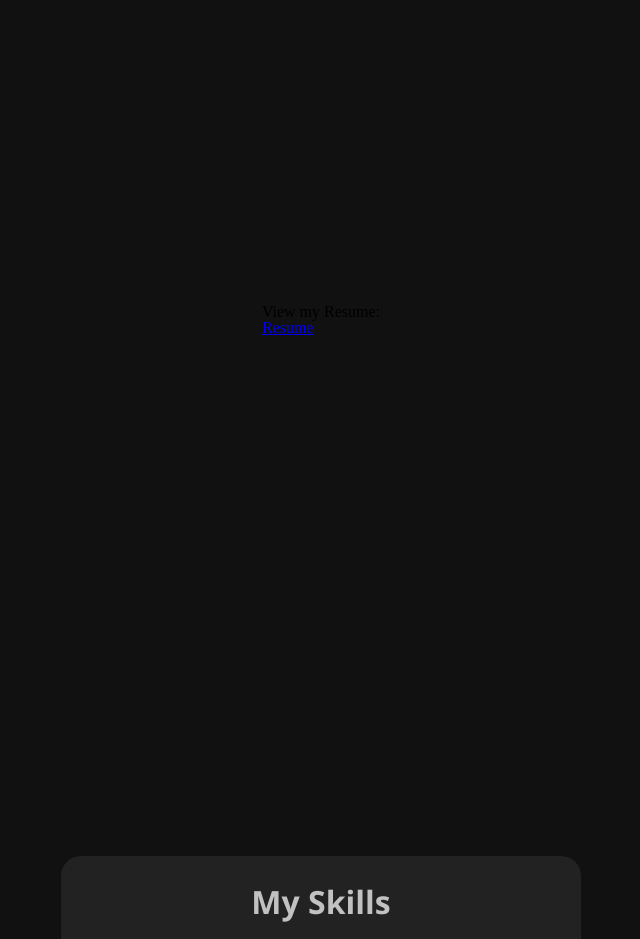
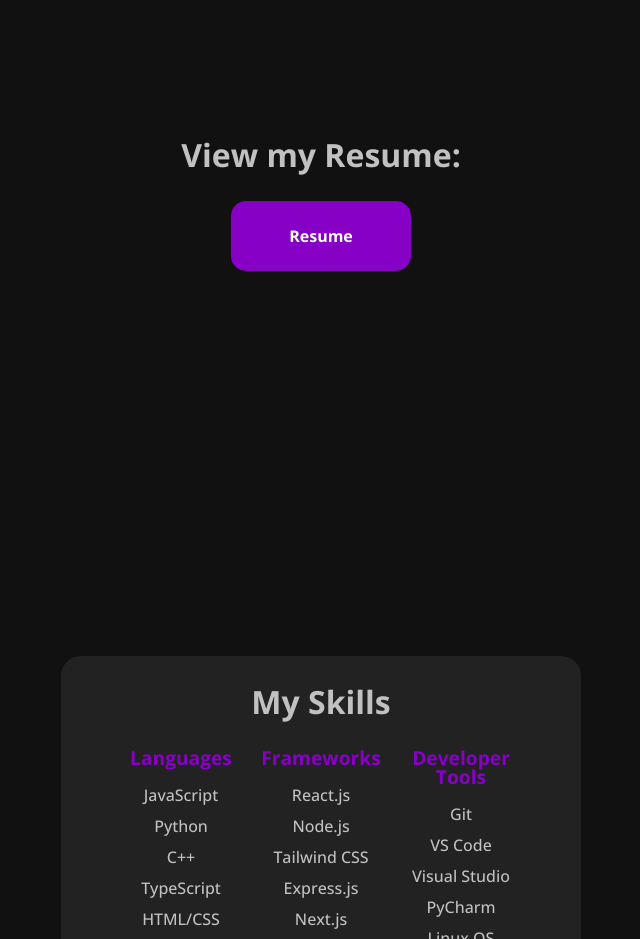
Before and after one commit to lucas-amberg/personal-website, a React (Vite) app in the folder personal-website-frontend/: page / in a window 1280 px wide. Shown: the part 1680-2619 px from the top of the page, without its empty margins (319-959 px from the left). Built offline with nearby package versions, Linux system fonts and the light colour scheme.

Commit message:
Update styles for button

```diff
--- a/personal-website-frontend/src/styles/app.css
+++ b/personal-website-frontend/src/styles/app.css
@@ -55,18 +55,18 @@ table {
     background-color: var(--dark-color);
     display: grid;
 		place-items: center;
-    grid-template-rows: 100vh 100vh 100vh 175vh 250vh 100vh;
+    grid-template-rows: 100vh 100vh 75vh 175vh 250vh 100vh;
 }
 
 
 @media only screen and (max-height: 500px) {
 	.app-page {
-    grid-template-rows: 100vh 100vh 200vh 240vh 500vh 200vh !important;
+    grid-template-rows: 100vh 100vh 100vh 240vh 500vh 200vh !important;
  }
 }
 
 @media only screen and (min-width: 768px) {
 	.app-page {
-    grid-template-rows: 100vh 100vh 100vh 120vh 250vh 100vh;
+    grid-template-rows: 100vh 100vh 75vh 120vh 250vh 100vh;
 }
 }
--- a/personal-website-frontend/src/styles/resume.css
+++ b/personal-website-frontend/src/styles/resume.css
@@ -0,0 +1,34 @@
+.resume {
+  text-align: center;
+  display: flex;
+  flex-direction: column;
+  align-items: center;
+  justify-content: center;
+}
+
+.resume h1 {
+  font-family: "OpenSansBold";
+  color: var(--light-color);
+  font-size: 2rem;
+}
+
+.resume a {
+  text-decoration: none;
+  display: block;
+  background-color: rgba(135, 0, 198, 1);
+  color: white;
+  padding: 25px;
+  width: 180px;
+  margin: 30px;
+  border-radius: 15px;
+  font-family: "OpenSansBold";
+  border: 2px solid rgba(135, 0, 198, 1);
+  transition: all ease 0.4s;
+  box-sizing: border-box;
+}
+
+.resume a:hover {
+  background-color: var(--dark-color);
+  box-shadow: 0px 0px 30px rgba(135, 0, 198, 0.3);
+  cursor: pointer;
+}
```
